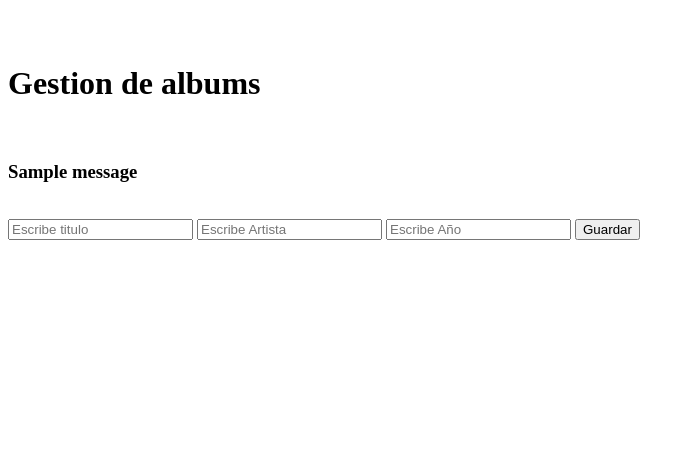
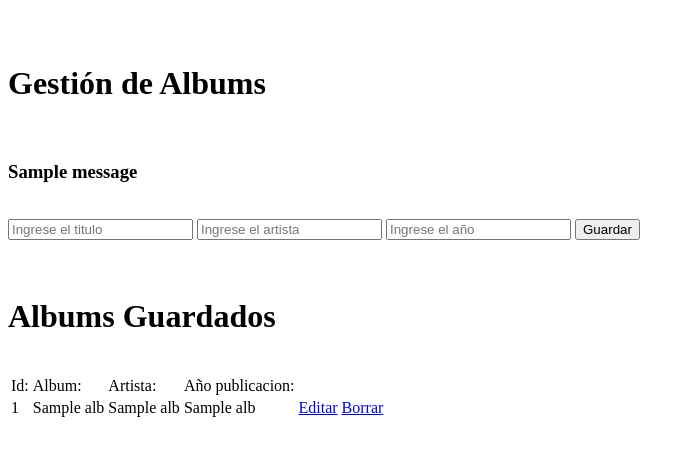
Before and after one commit to Alexbarchavero/POOS181-EABC, a Python web app: template flask/templates/index.html in a window 1280 px wide. Shown: the top 456 px of the page, without its empty margins (0-695 px from the left). Run offline with Jinja, Linux system fonts and the light colour scheme; the template is opened without the code that fills it: most values are stand-ins (such as "Sample title", 1, 10 or a date in 2020); one stand-in notice (Sample message) is shown.

```diff
--- a/flask/templates/index.html
+++ b/flask/templates/index.html
@@ -1,29 +1,65 @@
 <!DOCTYPE html>
-<html lang="en">
-
+<html lang="es">
 <head>
     <meta charset="UTF-8">
-  <meta http-equiv="X-UA-Compatible" content="IE=edge">
     <meta name="viewport" content="width=device-width, initial-scale=1.0">
-  <title>CRUD Albums</title>
+    <title>CRUD Album</title>
 </head>
+<body>
+    <br>
+    <br>
+    <h1>Gestión de Albums</h1>
+    <br>
 
-<body>
-  <br><br>
-  <h1>Gestion de albums</h1>
-  <br>
-  {% with mensajes = get_flashed_messages()%}
-    {% if mensajes%}
-      {% for msj in mensajes %}
+    {% with mensajes= get_flashed_messages() %}
+        {% if mensajes %}
+            {% for msj in mensajes%}
                 <h3>{{msj}}</h3>
-      {% endfor %}
+            {%endfor%}
         {% endif %}
     {% endwith %}
+
+
     <br>
     <form action="/guardar" method="POST">
-    <input type="text" name="txtTitulo" placeholder="Escribe titulo">
-    <input type="text" name="txtArtista" placeholder="Escribe Artista">
-    <input type="number" name="txtAnio" placeholder="Escribe Año">
+        <input type="text" name="txtTitulo" placeholder="Ingrese el titulo">
+        <input type="text" name="txtArtista" placeholder="Ingrese el artista">
+        <input type="number" name="txtAnio" placeholder="Ingrese el año">
+
         <button type="submit">Guardar</button>
     </form>
+
+    <br>
+    <br>
+
+    <h1>Albums Guardados</h1>
+    <br>
+    <table>
+        <thead>
+            <tr>
+                <td>Id: </td>
+                <td>Album: </td>
+                <td>Artista: </td>
+                <td>Año publicacion: </td>
+            </tr>
+        </thead>
+        <tbody>
+            {% for alb in lsAlbums %}
+                <tr>
+                    <td> {{alb.0}} </td>
+                    <td> {{alb.1}} </td>
+                    <td> {{alb.2}} </td>
+                    <td> {{alb.3}} </td>
+                    <td>
+                        <a href="/editar/{{alb.0}}">Editar</a>
+                        <a href="#">Borrar</a>
+                    </td>
+                </tr>
+            {% endfor %}
+        </tbody>
+    </table>
+
+
+
 </body>
+</html>
```
Also changed, not shown: flask/app.py (+39 -22 lines), flask/templates/editarAlbum.html (added, +20 -0 lines). Lines whose indentation alone changed are shown as unchanged.
